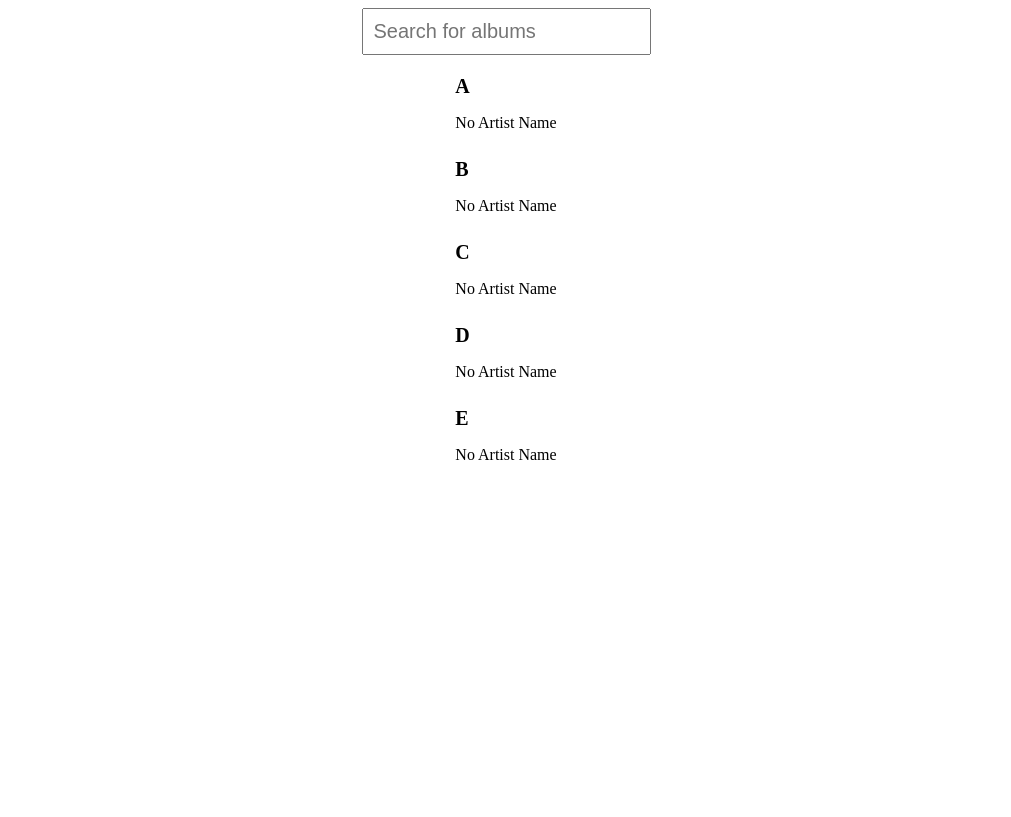
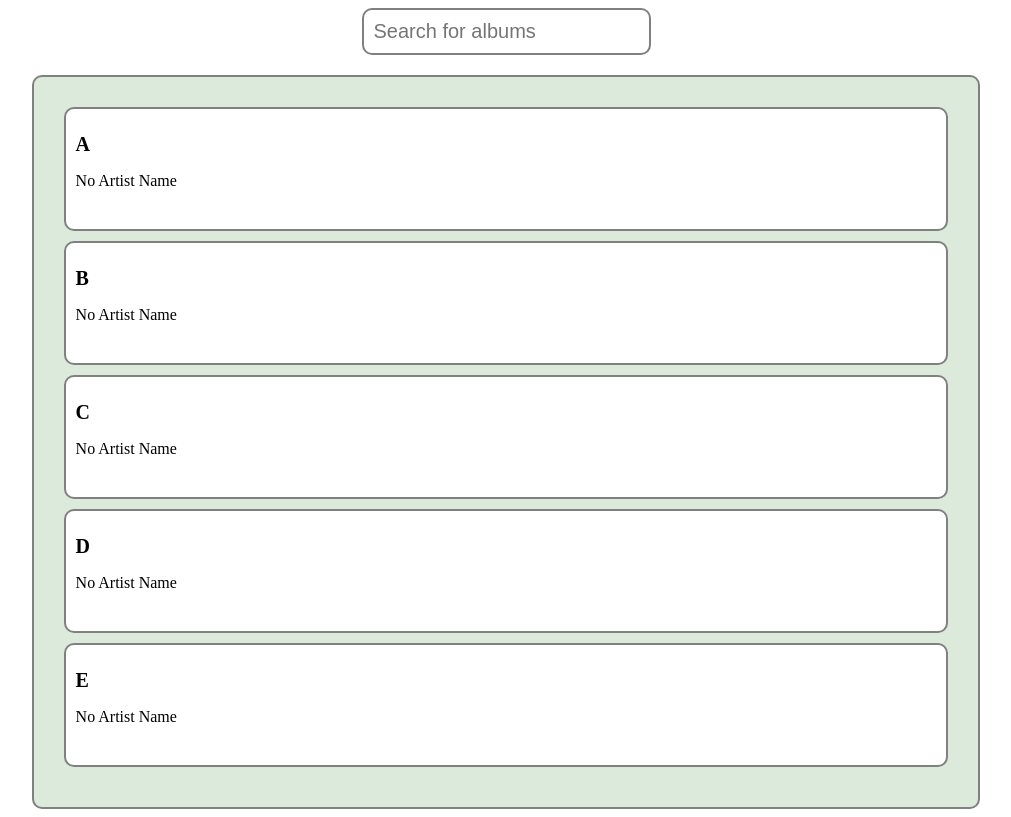
Before and after one commit to Bozhidar96/Signle-Page-App, a React (Create React App) app: page / in a window 1280 px wide. Shown: the whole page, without its empty margins (134-1145 px from the left). Built offline with nearby package versions, Linux system fonts and the light colour scheme.

Commit message:
Adding styles

```diff
--- a/src/components/Album.tsx
+++ b/src/components/Album.tsx
@@ -1,6 +1,18 @@
 import { AlbumType } from "../types";
 import styled from "styled-components";
 
+const Container = styled.div`
+  width: 70%;
+  list-style: none;
+  margin: 0;
+  padding: 0;
+  background-color: #dbeadb;
+  border-radius: 10px;
+  border: 2px solid #808080;
+  min-width: auto;
+  min-height: 100px;
+  padding: 30px;
+`;
 const AlbumList = styled.ul`
   list-style: none;
   margin: 0;
@@ -11,12 +23,19 @@ const AlbumListItem = styled.li`
   display: flex;
   align-items: center;
   margin-bottom: 10px;
+  background-color: white;
+  border-radius: 10px;
+  border: 2px solid #808080;
+  padding: 10px;
+  height: 100px;
 `;
 
 const AlbumArtwork = styled.img`
   width: 100px;
   height: 100px;
   margin-right: 10px;
+  border-radius: 50px;
+  border: 1px solid #808080;
 `;
 
 const AlbumName = styled.div`
@@ -31,6 +50,7 @@ interface Props {
 
 const Album = ({ rotatedAlbums }: Props) => {
   return (
+    <Container>
       <AlbumList>
         {rotatedAlbums && rotatedAlbums.length > 0
           ? rotatedAlbums.map(
@@ -40,9 +60,12 @@ const Album = ({ rotatedAlbums }: Props) => {
                 artistName,
                 artworkUrl100,
               }: AlbumType) => (
-              <AlbumListItem key={collectionId}>
+                <AlbumListItem key={collectionId + collectionName}>
                   {artworkUrl100 ? (
-                  <AlbumArtwork src={artworkUrl100} alt={`${collectionName}`} />
+                    <AlbumArtwork
+                      src={artworkUrl100}
+                      alt={`${collectionName}`}
+                    />
                   ) : null}
                   <div>
                     <AlbumName>{collectionName ?? "No Title"}</AlbumName>
@@ -53,6 +76,7 @@ const Album = ({ rotatedAlbums }: Props) => {
             )
           : null}
       </AlbumList>
+    </Container>
   );
 };
 
--- a/src/components/SearchApp.tsx
+++ b/src/components/SearchApp.tsx
@@ -37,6 +37,9 @@ function SearchApp() {
   ) => {
     const search = event.target.value;
     setSearchAlbum(search);
+    if (!search) {
+      setAlbums(defaultAlbums);
+    }
     try {
       if (!search) return;
 
--- a/src/components/SearchInput.tsx
+++ b/src/components/SearchInput.tsx
@@ -5,6 +5,8 @@ const Input = styled.input`
   padding: 10px;
   margin-bottom: 20px;
   font-size: 20px;
+  border-radius: 10px;
+  border: 2px solid #808080;
 `;
 
 interface Props {
```
Lines whose indentation alone changed are shown as unchanged.
